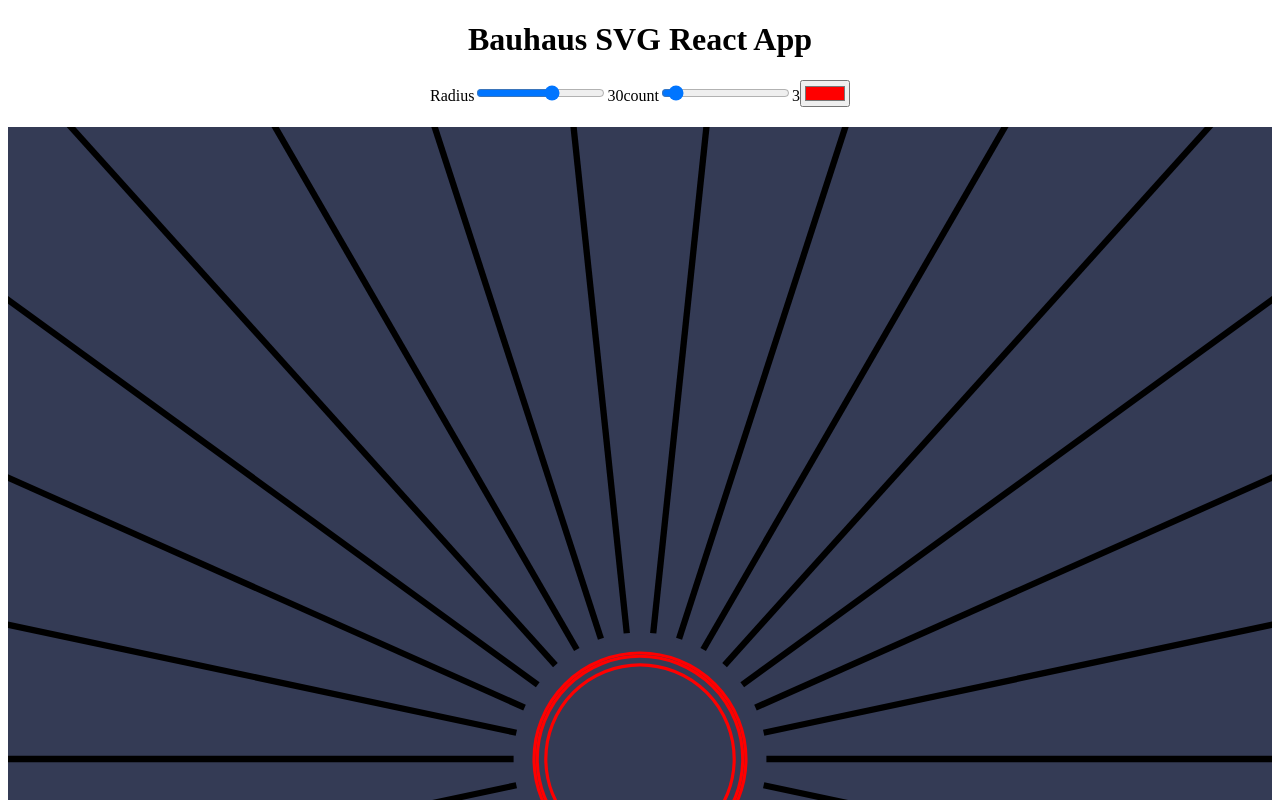
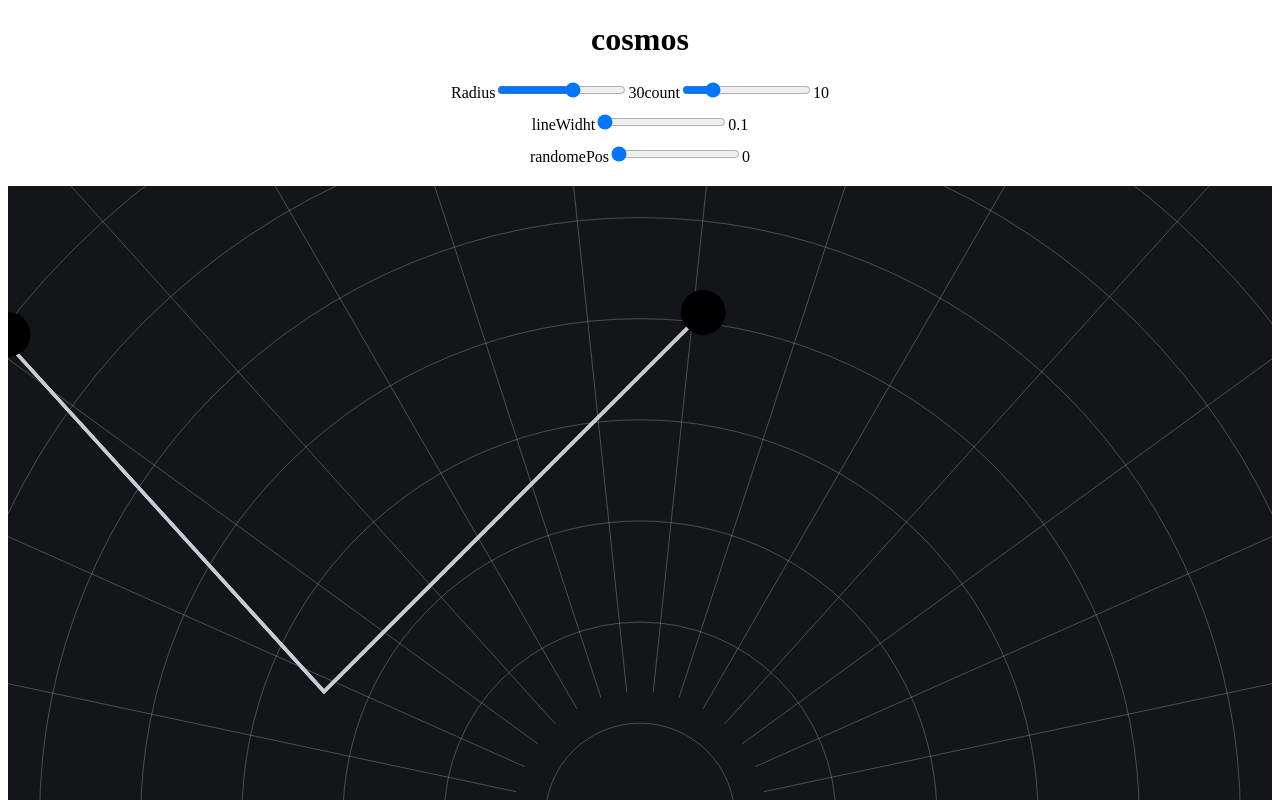
Before and after one commit to yassy22/art, a React (Vite) app: page / in a window 1280 px wide. Shown: the top 800 px of the page. Built offline with nearby package versions, Linux system fonts and the light colour scheme.

Commit message:
Update background color and add new components

```diff
--- a/src/App.css
+++ b/src/App.css
@@ -12,5 +12,5 @@
 }
 
 .svg-container {
-  background-color: #343B55;
+  background-color: #141518;
 }
--- a/src/App.jsx
+++ b/src/App.jsx
@@ -1,16 +1,24 @@
 // App.js
+import "./App.css";
 import React, { useState } from "react";
-import "./App.css";
 import Circles from "./components/Circles";
 import Slider from "./components/Slider";
 import Lins from "./components/Lins";
+import Etoile from "./components/Etoile";
 
-// import Line from './components/Line';
 function App() {
+  const [lineStle, setLineStyle] = useState({
+    numLines: 30,
+    lineWidht: 0.1,
+  });
   const [style, setStyle] = useState({
     radius: 30,
-    circleCount: 3,
+    circleCount: 10,
     circleColor: "#ff0000",
+  });
+
+  const [etoile, setEtoile] = useState({
+    changeRandome: 0,
   });
 
   const handleRadiusChange = (radius) => {
@@ -21,15 +29,22 @@ function App() {
     setStyle({ ...style, circleCount });
   };
 
-  const handleColorChange = (e) => {
-    setStyle({ ...style, circleColor: e.target.value });
+  const handleLineWidhtChange = (lineWidht) => {
+    setLineStyle({ ...lineStle, lineWidht });
+  };
+
+  const handelChangeEtoile = (changeRandome) => {
+    setEtoile({ ...etoile, changeRandome });
+    console.log(changeRandome);
   };
 
   const { radius, circleCount, circleColor } = style;
+  const { numLines, lineWidht } = lineStle;
+  const { changeRandome } = etoile;
 
   return (
     <div className="App">
-      <h1 className="title">Bauhaus SVG React App</h1>
+      <h1 className="title">cosmos</h1>
       <div className="controls">
         <Slider
           max={50}
@@ -43,12 +58,28 @@ function App() {
           value={circleCount}
           onValueChange={(v) => handleChannelChange(v)}
         />
-        <input type="color" value={circleColor} onChange={handleColorChange} />
+
+        <div className="lineInput">
+          <Slider
+            max={50}
+            label="lineWidht"
+            value={lineWidht}
+            onValueChange={(v) => handleLineWidhtChange(v)}
+          />
+        </div>
+
+        <Slider
+          max={50}
+          label="randomePos"
+          value={changeRandome}
+          onValueChange={(v) => handelChangeEtoile(v)}
+        />
       </div>
       <div className="svg-container">
         <svg viewBox="0 0 400 400">
+          <Lins countLine={numLines} widthLine={lineWidht} />
           <Circles count={circleCount} radius={radius} color={circleColor} />
-          <Lins />
+          <Etoile randome={changeRandome} />
         </svg>
       </div>
     </div>
--- a/src/components/Circles.jsx
+++ b/src/components/Circles.jsx
@@ -1,25 +1,30 @@
 // Circles.js
-import React from "react";
 
-const Circles = ({ count, radius, color }) => {
+const Circles = ({ count, radius }) => {
   const circles = [];
+  const centerX = 200;
+  const centerY = 200;
+
+  const stepSize = 32;
+
+  // Dupliceren van de cirkels met een groeiende straal
   for (let i = 0; i < count; i++) {
-    const cx = Math.random() * 200 + 50;
-    const cy = Math.random() * 200 + 50;
-    radius = Math.random() * 30 + 10;
+    // Voeg de cirkel toe aan de array
     circles.push(
       <circle
-        key={i}
-        cx={400 / 2}
-        cy={400 / 2}
+        key={`circle${i}`}
+        cx={centerX}
+        cy={centerY}
         r={radius}
-        stroke={color}
+        stroke="#CACBD1"
+        strokeWidth="0.1"
         fill="none"
       />
-      // <rect key={i} x={cy} y={cx} width={radius} height={radius} fill={color} />
     );
+
+    // Pas de straal aan voor de volgende cirkel
+    radius += stepSize; // Groeisnelheid
   }
-
   return circles;
 };
 
--- /dev/null
+++ b/src/components/Etoile.jsx
@@ -0,0 +1,20 @@
+const Etoile = ({ randome }) => {
+  const etoils = [];
+  randome = randome * 10;
+
+  for (let i = 0; i < 5; i++) {
+    etoils.push(
+      <polyline
+        key={`line${i}`}
+        points={` ${randome},50 100,160 220,40 `}
+        fill="none"
+        stroke="#CACBD1"
+      />,
+      <circle cx={randome} cy="47" r="7" />,
+      <circle cx="220" cy="40" r="7" />
+    );
+  }
+
+  return etoils;
+};
+export default Etoile;
--- a/src/components/Lins.jsx
+++ b/src/components/Lins.jsx
@@ -1,35 +1,41 @@
 // Circles.js
 import React from "react";
 
-const Lins = () => {
+const Lins = ({ countLine, widthLine }) => {
   const lines = [];
-  const numLines = 30;
   const radius = 40;
 
   const centerX = 400 / 2;
   const centerY = 400 / 2;
 
-  for (let i = 0; i < numLines; i++) {
-    // Bereken de hoek in radialen
-    const angle = (i / numLines) * 2 * Math.PI;
+  for (let e = 0; e < countLine; e++) {
+    const angle = (e / countLine) * 2 * Math.PI;
 
-    // Bereken de eindpunten van de lijn
     const x1 = centerX + radius * Math.cos(angle);
     const y1 = centerY + radius * Math.sin(angle);
-    const x2 = centerX + (radius + 400) * Math.cos(angle); // Verander 50 naar de gewenste lengte van de lijn
-    const y2 = centerY + (radius + 400) * Math.sin(angle); // Verander 50 naar de gewenste lengte van de lijn
+    const x2 = centerX + (radius + 700) * Math.cos(angle); // Verander 50 naar de gewenste lengte van de lijn
+    const y2 = centerY + (radius + 700) * Math.sin(angle); // Verander 50 naar de gewenste lengte van de lijn
 
     // Voeg de lijn toe aan de array
     lines.push(
       <line
-        key={`line${i}`}
+        key={`line${e}`}
         x1={x1}
         y1={y1}
         x2={x2}
         y2={y2}
-        stroke="black"
-        strokeWidth="2"
+        stroke="#CACBD1"
+        strokeWidth={widthLine}
       />
+
+      // <polyline
+      //   class="st0"
+      //   points="30,50 100,160 220,40 "
+      //   fill="none"
+      //   stroke="#CACBD1"
+      // />,
+      // <circle cx="30" cy="47" r="7" />,
+      // <circle cx="220" cy="40" r="7" />
     );
   }
 
--- a/src/components/Slider.jsx
+++ b/src/components/Slider.jsx
@@ -14,6 +14,4 @@ const Slider = ({ onValueChange, value, max, min = 0, label }) => {
   );
 };
 
-
-
 export default Slider;
```
Also changed, not shown: src/assets/etoil.svg (added). Lines whose indentation alone changed are shown as unchanged.
